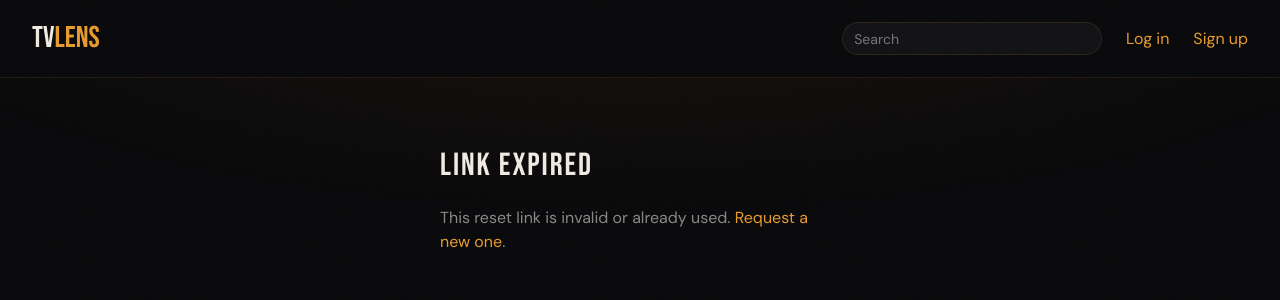
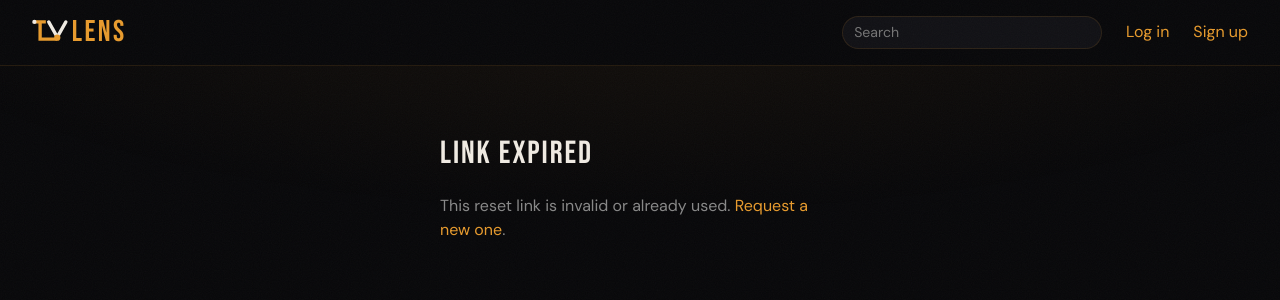
Before and after one commit to patricio-quezada/tvlens, a Django app: a page that uses templates/base.html in a window 1280 px wide. Shown: the top 300 px of the page. Run offline with Django 5.2, Linux system fonts and the light colour scheme; parts of the project's set-up code (start-up, migrations or seed data) failed here and were passed over.

Commit message:
Replace the pseudo-element wordmark with the real mark
The nav brand was `content: 'TV'` and `content: 'LENS'` on two pseudo-elements,
which is a placeholder. It is now the drawn glyph followed by LENS in Bebas
Neue, plus the favicon.

The glyph is inline rather than an <img>, so it costs no request and renders
with the page. It is drawn to Bebas Neue's cap height (0.7em) and sits on the
baseline, so it is exactly as tall as the word beside it. Both colours are
already in the palette; nothing new is introduced, per ADR-11.

Accessibility: the SVG and the visible LENS are aria-hidden and an sr-only span
carries the accessible name "TVLens", which the pseudo-element version never
exposed at all.

350 tests green.

Co-Authored-By: Claude Opus 5 <noreply@anthropic.com>
Claude-Session: https://claude.ai/code/session_01FVHBhrUqmcwoef8nnYYzvc

```diff
--- a/templates/base.html
+++ b/templates/base.html
@@ -4,6 +4,7 @@
     <meta charset="UTF-8">
     <meta name="viewport" content="width=device-width, initial-scale=1.0">
     <title>{% block title %}TVLens{% endblock %}</title>
+    <link rel="icon" href="{% static 'favicon.svg' %}" type="image/svg+xml">
     <style>
         /* Bebas Neue and DM Sans, served from this origin instead of Google's
            CDN (ADR-11). Self-hosting is what actually makes the type identical
@@ -142,13 +143,24 @@
            landing page. The anchor's text is "TVLens"; font-size 0 hides it and
            the two pseudo-elements rebuild it, so the link text stays readable
            to a screen reader and to anything that follows the markup. */
+        /* The mark, not a pseudo-element wordmark. A single amber line runs from
+           the top of the T, down and across, and ends at the tip of the V: one
+           person connecting two shows. Drawn to Bebas Neue's cap height (0.7em)
+           and sat on the baseline, so the glyph is exactly as tall as LENS.
+           No new colour: both values are already in the palette (ADR-11). */
         nav .brand {
             font-family: 'Bebas Neue', sans-serif;
-            margin-right: auto; letter-spacing: 0.08em;
-            color: var(--text-primary); font-size: 0;
+            font-size: 1.875rem; line-height: 1;
+            letter-spacing: 0.08em; color: var(--accent);
+            margin-right: auto;
+            display: inline-flex; align-items: baseline; gap: 0.13em;
         }
-        nav .brand::before { content: 'TV'; font-size: 1.875rem; }
-        nav .brand::after { content: 'LENS'; font-size: 1.875rem; color: var(--accent); }
+        nav .brand:hover { text-decoration: none; }
+        nav .brand-mark { height: 0.7em; width: auto; overflow: visible; }
+        .sr-only {
+            position: absolute; width: 1px; height: 1px; padding: 0; margin: -1px;
+            overflow: hidden; clip: rect(0, 0, 0, 0); white-space: nowrap; border: 0;
+        }
         .nav-search { margin-left: 1.5rem; flex: 0 1 260px; }
         .nav-search input {
             width: 100%; padding: 0.4rem 0.7rem; font-size: 0.88rem;
@@ -308,7 +320,14 @@
 </head>
 <body class="{% block body_class %}{% endblock %}">
     <nav>
-        <a href="{% url 'shows:index' %}" class="brand">TVLens</a>
+        <a href="{% url 'shows:index' %}" class="brand">
+            <svg class="brand-mark" viewBox="7 10 75 44" fill="none" aria-hidden="true" focusable="false">
+                <path d="M12 14 H36 M24 14 V50 H60" stroke="#e89b2d" stroke-width="7"/>
+                <circle cx="12" cy="14" r="4.5" fill="#f0ebe3"/>
+                <path d="M42 14 L60 46 L78 14" stroke="#f0ebe3" stroke-width="7" stroke-linecap="round" stroke-linejoin="round"/>
+                <circle cx="60" cy="47" r="6.5" fill="#e89b2d"/>
+            </svg><span aria-hidden="true">LENS</span><span class="sr-only">TVLens</span>
+        </a>
         {% comment %}Search belongs in the bar, not behind a link: it is the
            fastest way into a catalog and every page should offer it.{% endcomment %}
         {% if not hide_nav_search %}
```
Also changed, not shown: static/favicon.svg (added).
